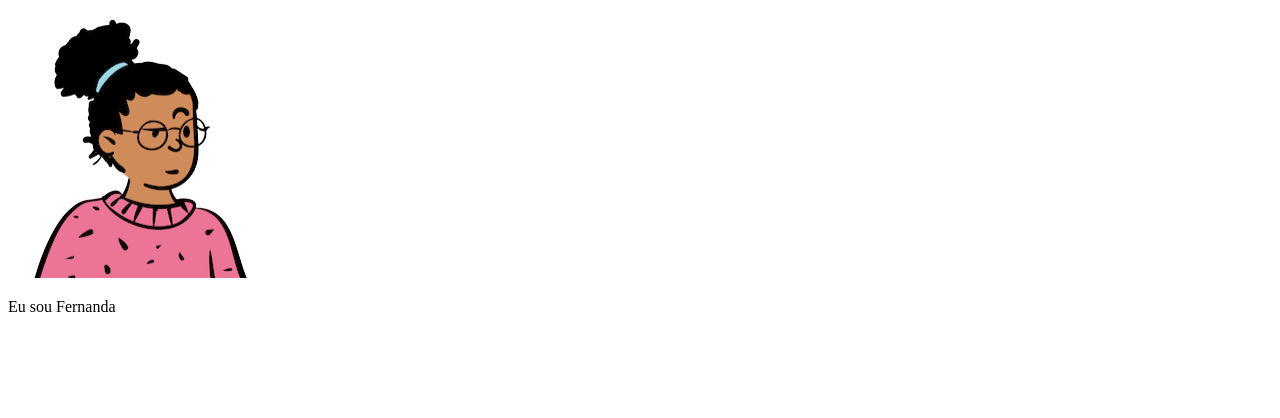
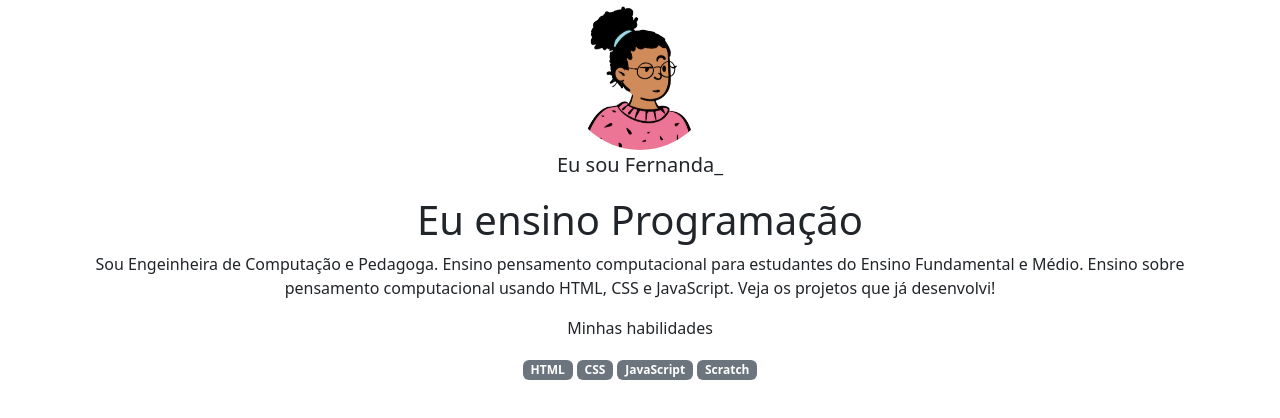
Before and after one commit to rafaelmourapereira/portfolio-de-projetos, a plain HTML site: page index.html in a window 1280 px wide. Drawn offline with nearby package versions, Linux system fonts and the light colour scheme.

Commit message:
bootstrap

```diff
--- a/index.html
+++ b/index.html
@@ -3,12 +3,24 @@
 <head>
     <meta charset="UTF-8">
     <meta name="viewport" content="width=device-width, initial-scale=1.0">
+    <link href="https://cdn.jsdelivr.net/npm/bootstrap@5.3.8/dist/css/bootstrap.min.css" rel="stylesheet" integrity="sha384-sRIl4kxILFvY47J16cr9ZwB07vP4J8+LH7qKQnuqkuIAvNWLzeN8tE5YBujZqJLB" crossorigin="anonymous">
     <link rel="stylesheet" href="style.css">
     <title>Meu portfólio</title>
 </head>
 <body>
-    <img src="img/avatar-perfil.png" alt="avatar da Fernanda">
-    <p>Eu sou Fernanda</p>
-
+    <header class="container text-center">
+        <img src="img/avatar-perfil.png" class="rounded-circle"  width="150" height="150" alt="avatar da Fernanda">
+       <p class="lead">Eu sou Fernanda_</p>
+        <h1>Eu ensino Programação</h1>
+        <p>Sou Engeinheira de Computação e Pedagoga. Ensino pensamento computacional para estudantes do Ensino Fundamental e Médio. Ensino sobre pensamento computacional usando HTML, CSS e JavaScript. Veja os projetos que já desenvolvi!</p>
+        <p>Minhas habilidades</p>
+        <div>
+            <p class="badge text-bg-secondary">HTML</p>
+            <p class="badge text-bg-secondary">CSS</p>
+            <p class="badge text-bg-secondary">JavaScript</p>
+            <p class="badge text-bg-secondary">Scratch</p>
+        </div>
+        </header>
+<script src="https://cdn.jsdelivr.net/npm/bootstrap@5.3.8/dist/js/bootstrap.bundle.min.js" integrity="sha384-FKyoEForCGlyvwx9Hj09JcYn3nv7wiPVlz7YYwJrWVcXK/BmnVDxM+D2scQbITxI" crossorigin="anonymous"></script>
 </body>
 </html>
```
